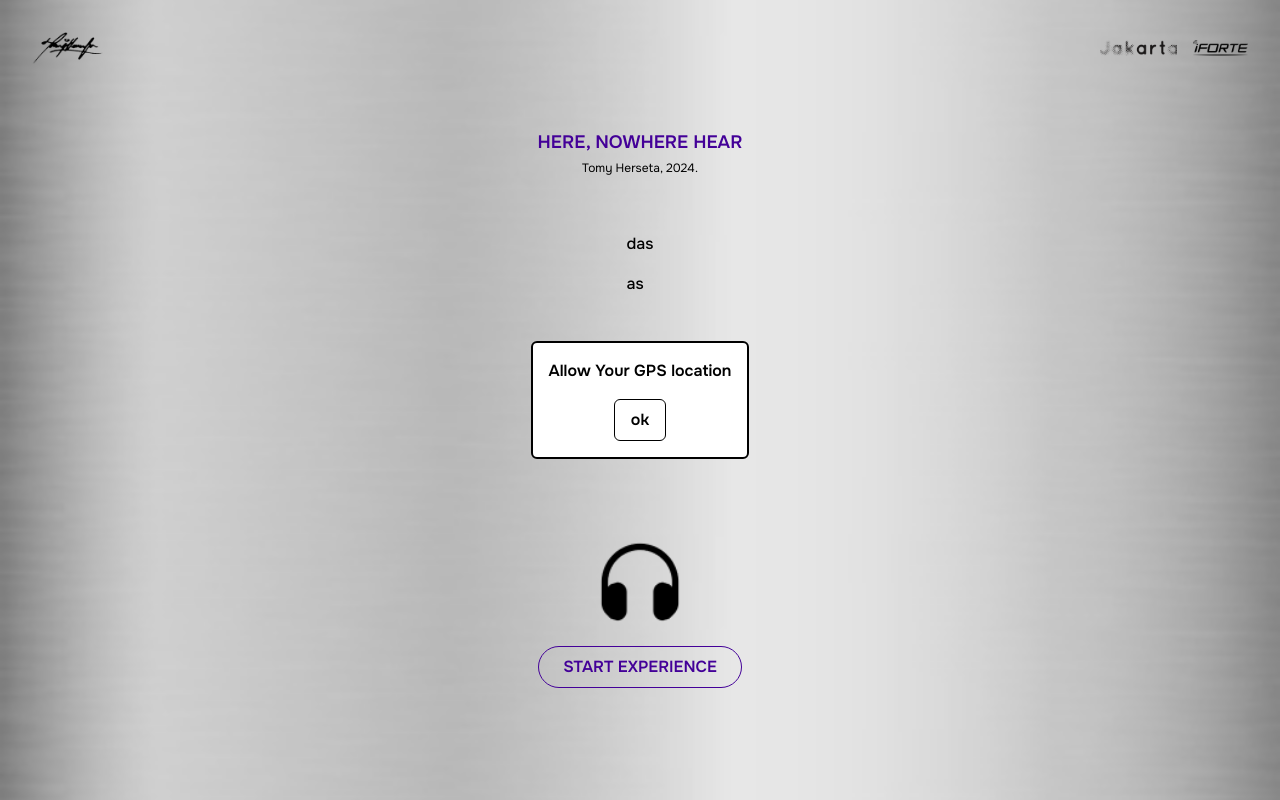
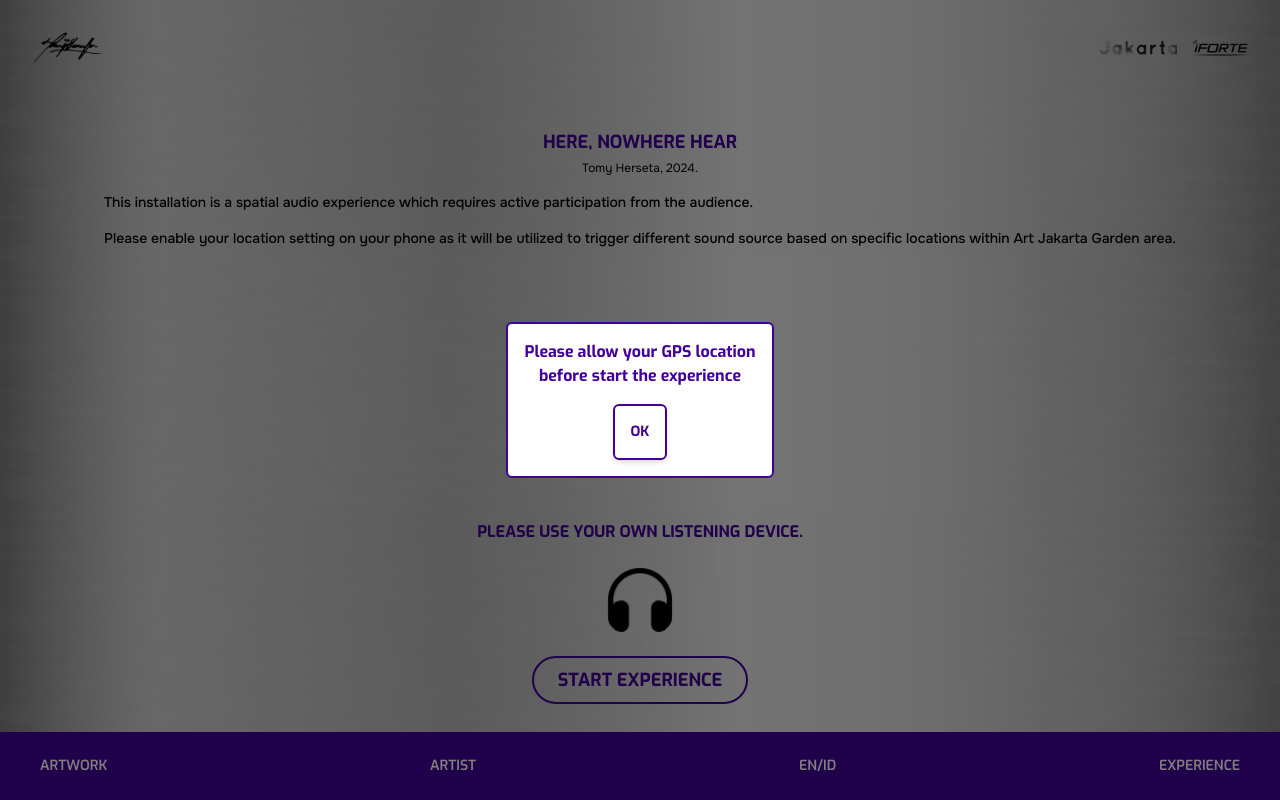
Before and after one commit to alwirifa/geoLocation, a Next.js app: page / in a window 1280 px wide. Built offline with nearby package versions, Linux system fonts and the light colour scheme.

Commit message:
tesHotel2

```diff
--- a/app/page.tsx
+++ b/app/page.tsx
@@ -1,12 +1,19 @@
 "use client"
+
 import React, { useEffect, useState } from 'react';
 import YouTube from 'react-youtube';
+import Navbar from './components/Navbar';
+
+import { enData, idData } from './data';
+import { useGlobalContext } from './context/store';
+
 interface UserLocation {
   latitude: number;
   longitude: number;
   accuracy: number;
   speed: number | null;
 }
+
 interface GeofenceArea {
   latitude: number;
   longitude: number;
@@ -26,17 +33,23 @@ const CustomYouTubePlayer = () => {
   const [experienceStarted, setExperienceStarted] = useState(false);
 
 
+
+  const { language, toggleLanguage } = useGlobalContext();
+  const data = language === 'en' ? enData : idData;
+
   const geofenceAreas: GeofenceArea[] = [
-    { latitude: -6.2220146, longitude: 106.8068591, radius: 20, videoId: "b4g_5vkdVm4" },
-    { latitude: -6.2222365, longitude: 106.8071025, radius: 20, videoId: "XKueVSGTk2o" },
-    { latitude: -6.22178, longitude: 106.8067372, radius: 20, videoId: "YDfiTGGPYCk" },
-    { latitude: -6.2217714, longitude: 106.8064705, radius: 20, videoId: "gCNeDWCI0vo" },
-    { latitude: -6.2219972, longitude: 106.8061736, radius: 20, videoId: "jfKfPfyJRdk" },
-    { latitude: -6.2222127, longitude: 106.8061864, radius: 20, videoId: "DOOrIxw5xOw" },
+    { latitude: -6.2220146, longitude: 106.8068591, radius: 15, videoId: "b4g_5vkdVm4" },
+    { latitude: -6.2222365, longitude: 106.8071025, radius: 15, videoId: "XKueVSGTk2o" },
+    { latitude: -6.22178, longitude: 106.8067372, radius: 15, videoId: "YDfiTGGPYCk" },
+    { latitude: -6.2217714, longitude: 106.8064705, radius: 15, videoId: "gCNeDWCI0vo" },
+    { latitude: -6.2219972, longitude: 106.8061736, radius: 15, videoId: "jfKfPfyJRdk" },
+    { latitude: -6.2222127, longitude: 106.8061864, radius: 15, videoId: "DOOrIxw5xOw" },
   ];
 
   const watchUserLocation = () => {
     setExperienceStarted(true)
+
+
     if (navigator.geolocation) {
       const id = navigator.geolocation.watchPosition(
         (position) => {
@@ -44,17 +57,51 @@ const CustomYouTubePlayer = () => {
           setUserLocation({ latitude, longitude, accuracy, speed });
           let isInsideAnyGeofence = false;
           let areaIndex = null;
+
+          // geofenceAreas.forEach((area, index) => {
+          //   const distance = calculateDistance(latitude, longitude, area.latitude, area.longitude);
+
+          //   if (distance <= area.radius) {
+          //     isInsideAnyGeofence = true;
+          //     areaIndex = index;
+
+          //   }
+
+          // });
+
+
           geofenceAreas.forEach((area, index) => {
             const distance = calculateDistance(latitude, longitude, area.latitude, area.longitude);
             if (distance <= area.radius) {
               isInsideAnyGeofence = true;
               areaIndex = index;
+              if (currentVideoId !== area.videoId) {
+                setCurrentVideoId(area.videoId);
+              }
             }
           });
-          setCurrentAreaIndex(isInsideAnyGeofence ? areaIndex : null);
-          if (!hasUserClicked) {
-            setIsPlaying(isInsideAnyGeofence);
+
+          if (isInsideAnyGeofence) {
+            setIsPlaying(true);
+            setCurrentAreaIndex(areaIndex);
+
+          } else {
+            // If the user is outside of any geofence area, play the specified video
+            setCurrentVideoId("lJAjCRP00SI");
+            setIsPlaying(true);
+            setCurrentAreaIndex(null);
           }
+
+
+
+          // setCurrentAreaIndex(isInsideAnyGeofence ? areaIndex : null);
+          // if (!hasUserClicked) {
+          //   setIsPlaying(isInsideAnyGeofence);
+          // }
+
+          // if (isPlaying === true) {
+          //   player.playVideo()
+          // }
         },
         (error) => {
           console.error('Error watching user location: ', error);
@@ -70,27 +117,36 @@ const CustomYouTubePlayer = () => {
       console.log('Geolocation is not supported by this browser');
     }
   };
+
   const stopWatchUserLocation = () => {
     setExperienceStarted(false)
     if (watchId !== null) {
       navigator.geolocation.clearWatch(watchId);
       setWatchId(null);
     }
+    if (player) {
+      player.pauseVideo(); // Memeriksa apakah player telah diinisialisasi sebelum memanggil pauseVideo()
+    }
+
   };
+
   useEffect(() => {
     return () => {
       stopWatchUserLocation();
     };
   }, []);
+
   useEffect(() => {
     if (player && currentVideoId) {
       player.loadVideoById(currentVideoId);
       if (isPlaying) {
+        player.playVideo();
       } else {
         player.pauseVideo();
       }
     }
   }, [player, currentVideoId, isPlaying]);
+
   const calculateDistance = (lat1: number, lon1: number, lat2: number, lon2: number): number => {
     const R = 6371;
     const dLat = deg2rad(lat2 - lat1);
@@ -124,27 +180,30 @@ const CustomYouTubePlayer = () => {
     } else {
       setCurrentVideoId("lJAjCRP00SI");
     }
+
+    console.log(currentAreaIndex)
   }, [currentAreaIndex]);
 
   const playVideo = () => {
     setHasUserClicked(true)
-
-
-
-
-    const videoIdToPlay = currentAreaIndex !== null && geofenceAreas[currentAreaIndex]
-      ? geofenceAreas[currentAreaIndex].videoId
-      : "lJAjCRP00SI";
-    setCurrentVideoId(videoIdToPlay);
+    // const videoIdToPlay = currentAreaIndex !== null && geofenceAreas[currentAreaIndex]
+    //   ? geofenceAreas[currentAreaIndex].videoId
+    //   : "1SLr62VBBjw";
+    setCurrentVideoId('1SLr62VBBjw');
     setShowPlayButton(false)
     setIsPlaying(true);
     setVideoPlayed(true);
     player.playVideo();
   };
+
+
+
+
   return (
     <div className='h-[100svh] w-full relative '>
       <div className='h-[100svh] w-full relative '>
         <div className='bg-background h-[100svh] w-full bg-cover bg-center'>
+
           <div className='absolute top-0 flex justify-between w-full p-8'>
             <div>
               <img src="/images/ttd.png" alt="" className='w-auto h-8' />
@@ -154,98 +213,104 @@ const CustomYouTubePlayer = () => {
               <img src="/images/forteLogo.png" alt="" className='w-auto h-4' />
             </div>
           </div>
-          <div className='absolute top-0 '>
+
+
+          <div className='absolute top-0 -translate-x-32 '>
             {geofenceAreas.map((area, index) => (
               <YouTube
-                key={index}
+                key={area.videoId}
                 videoId={area.videoId}
                 onReady={onReady}
                 opts={opts}
               />
             ))}
           </div>
+
           {showPlayButton ? (
-            <div className='w-full h-full flex justify-center items-center fixed top-0'>
-              <div className='bg-white border-2 border-black p-4 rounded-md flex justify-center items-center flex-col gap-4'>
-                <p className='font-semibold'>Allow Your GPS location</p>
-                <button className='p-4 py-2 rounded-md border border-black font-semibold shadow--md' onClick={playVideo}>
-                  ok
+            <div className='w-full h-full flex justify-center items-center fixed top-0 z-50 bg-black/50'>
+
+              <div className='bg-white border-2 border-purple p-4 rounded-md flex justify-center items-center flex-col gap-4 '>
+                <p className='font-bold exo text-center text-purple'>Please allow your GPS location<br /> before start the experience</p>
+                <button className='p-4  rounded-md border-2 border-purple text-purple font-bold  text-sm exo shadow-md' onClick={playVideo}>
+                  OK
                 </button>
               </div>
             </div>
           ) : (
             <button className='hidden' onClick={playVideo}>
-              ieu eweuh
+              ieu eweuhh
             </button>
           )}
+
           {experienceStarted ? (
-            <div className="flex flex-col gap-4 items-center  pt-[16svh]">
+            <div className="flex flex-col gap-4 items-center  pt-[16svh] z-20">
+
               <div className='flex flex-col justify-center items-center gap-1'>
-                <p className='text-lg text-purple font-semibold'>HERE, NOWHERE HEAR</p>
+                <p className='text-lg text-purple font-bold exo'>HERE, NOWHERE HEAR</p>
                 <p className='text-xs'>Tomy Herseta, 2024.</p>
               </div>
               <div className='relative'>
                 <div className='bg-purple  flex justify-end items-center px-3 py-1 absolute top-0 w-full'>
                   <img src="/images/close.png" className='h-[30px] w-[30px]' alt="" onClick={stopWatchUserLocation} />
                 </div>
-                {/* <img src="/images/map.png" alt="" className='h-auto w-[300px]' /> */}
 
-                <div className='w-[300px] h-[300px]'>
-                  {userLocation && (
-                    <div>
-                      <h2>User Location</h2>
-                      <p>Latitude: {userLocation.latitude}</p>
-                      <p>Longitude: {userLocation.longitude}</p>
-                      <p>Accuracy: {userLocation.accuracy} meters</p>
-                      <p>Speed: {userLocation.speed} meters/second</p>
-                    </div>
+                <img src="/images/map.png" alt="" className='h-auto w-[300px]' />
+                <div className='bg-purple  flex justify-between items-center p-2 px-4 absolute bottom-0 w-full'>
+                  {currentAreaIndex !== null ? (
+                    <p className="text-white font-bold exo">AUDIO {currentAreaIndex + 1}</p>
+                  ) : (
+                    <p className="text-white font-bold exo">OUT OF AREA</p>
                   )}
 
-
-                </div>
-                <div className='bg-purple  flex justify-between items-center p-2 px-4 absolute bottom-0 w-full'>
-                  {currentAreaIndex !== null ? (
-                    <p className="text-white font-semibold">AUDIO {currentAreaIndex + 1}</p>
-                  ) : (
-                    <p className="text-white font-semibold">OUT OF AREA</p>
-                  )}
                   <div>
                     <img src="/images/audio.png" alt="" className='h-6 w-6' />
                   </div>
                 </div>
-
               </div>
             </div>
+
           ) : (
             <div>
+
               <div className={`flex flex-col items-center justify-center w-full pt-[16svh]`}>
+
                 <div className='flex flex-col justify-center items-center gap-1'>
-                  <p className='text-lg text-purple font-semibold'>HERE, NOWHERE HEAR</p>
+                  <p className='text-lg text-purple font-bold exo'>HERE, NOWHERE HEAR</p>
                   <p className='text-xs'>Tomy Herseta, 2024.</p>
                 </div>
-                <div className='flex flex-col gap-4 p-8 mt-6 '>
-                  <p className='text-justify font-medium'>
-                    das
+
+                <div className='flex flex-col gap-4 px-10 mt-4 '>
+                  <p className='text-justify font-medium text-sm'>
+                    {data.home1}
                   </p>
-                  <p className='text-justify font-medium'>
-                    as
+                  <p className='text-justify font-medium text-sm'>
+                    {data.home2}
                   </p>
                 </div>
               </div>
-              <div className='absolute w-full bottom-[14svh] flex flex-col gap-4 justify-center items-center'>
-                <img src='/images/headphones.png' alt='' className='h-24 w-24' />
+              <div className='absolute w-full bottom-[12svh] flex flex-col gap-4 justify-center items-center'>
+                <p className='uppercase text-base text-purple font-bold exo text-center px-16'>{data.device}</p>
+                <img src='/images/headphones.png' alt='' className='h-20 w-20' />
                 <button
-                  className='border border-purple text-purple font-semibold px-6 py-2 rounded-full max-w-max'
+                  className='border-2 border-purple text-purple font-bold text-lg px-6 py-2 rounded-full max-w-max exo'
                   onClick={watchUserLocation}
-                >
-                  START EXPERIENCE
+                ><p className='exo'>
+
+                    START EXPERIENCE
+                  </p>
                 </button>
               </div>
             </div>
           )}
+
         </div>
       </div>
+      <div className='absolute bottom-0 w-full'>
+        <Navbar />
+      </div>
+
     </div>
   );
 };
+
 export default CustomYouTubePlayer;
```
